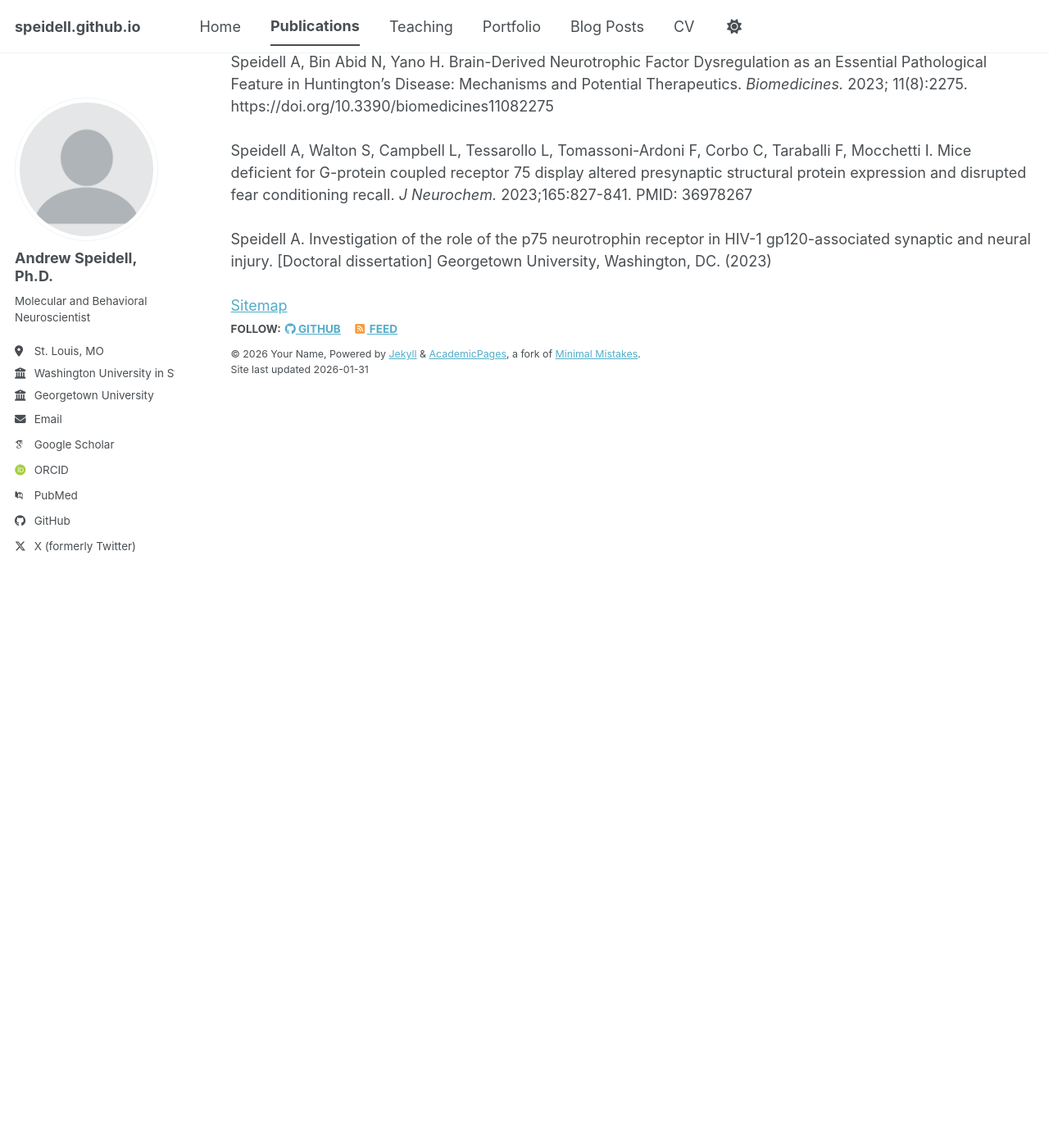
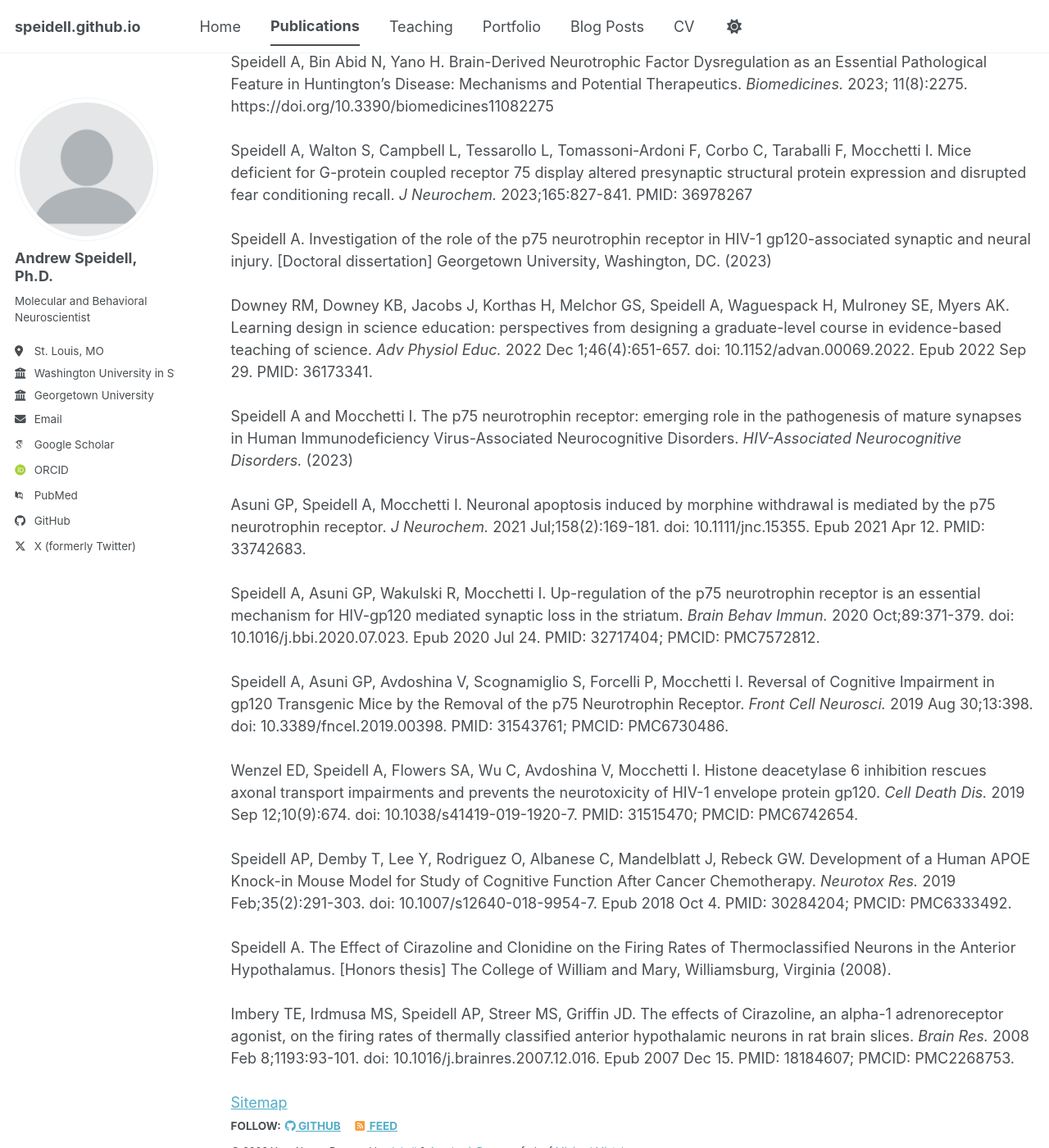
Before and after one commit to Speidell/speidell.github.io, a Jekyll site: the page built from _pages/publications.html, in a window 1280 px wide and 1400 px high, scrolled down 270 px. Shown: the whole window at 82% size. Built offline with Jekyll 4.4.1, drawn with Linux system fonts in a browser that asks for light colours; some web fonts are replaced; a script bundle is joined from its source files by our own code; library files that are not in the unit come from our copies; before the commit the page ends 900 px from its top, so only the background shows below that.

Commit message:
Update publications.html

```diff
--- a/_pages/publications.html
+++ b/_pages/publications.html
@@ -22,6 +22,33 @@ Speidell A, Walton S, Campbell L, Tessarollo L, Tomassoni-Ardoni F, Corbo C, Tar
 Speidell A. Investigation of the role of the p75 neurotrophin receptor in HIV-1 gp120-associated synaptic and neural injury. [Doctoral dissertation] Georgetown University, Washington, DC. (2023)
 <br><br>
 
+Downey RM, Downey KB, Jacobs J, Korthas H, Melchor GS, Speidell A, Waguespack H, Mulroney SE, Myers AK. Learning design in science education: perspectives from designing a graduate-level course in evidence-based teaching of science. <i>Adv Physiol Educ.</i> 2022 Dec 1;46(4):651-657. doi: 10.1152/advan.00069.2022. Epub 2022 Sep 29. PMID: 36173341.
+<br><br>
+
+Speidell A and Mocchetti I. The p75 neurotrophin receptor: emerging role in the pathogenesis of mature synapses in Human Immunodeficiency Virus-Associated Neurocognitive Disorders. <i>HIV-Associated Neurocognitive Disorders.</i> (2023)
+<br><br>
+
+Asuni GP, Speidell A, Mocchetti I. Neuronal apoptosis induced by morphine withdrawal is mediated by the p75 neurotrophin receptor. <i>J Neurochem.</i> 2021 Jul;158(2):169-181. doi: 10.1111/jnc.15355. Epub 2021 Apr 12. PMID: 33742683.
+<br><br>
+
+Speidell A, Asuni GP, Wakulski R, Mocchetti I. Up-regulation of the p75 neurotrophin receptor is an essential mechanism for HIV-gp120 mediated synaptic loss in the striatum. <i>Brain Behav Immun.</i> 2020 Oct;89:371-379. doi: 10.1016/j.bbi.2020.07.023. Epub 2020 Jul 24. PMID: 32717404; PMCID: PMC7572812.
+<br><br>
+
+Speidell A, Asuni GP, Avdoshina V, Scognamiglio S, Forcelli P, Mocchetti I. Reversal of Cognitive Impairment in gp120 Transgenic Mice by the Removal of the p75 Neurotrophin Receptor. <i>Front Cell Neurosci.</i> 2019 Aug 30;13:398. doi: 10.3389/fncel.2019.00398. PMID: 31543761; PMCID: PMC6730486.
+<br><br>
+
+Wenzel ED, Speidell A, Flowers SA, Wu C, Avdoshina V, Mocchetti I. Histone deacetylase 6 inhibition rescues axonal transport impairments and prevents the neurotoxicity of HIV-1 envelope protein gp120. <i>Cell Death Dis.</i> 2019 Sep 12;10(9):674. doi: 10.1038/s41419-019-1920-7. PMID: 31515470; PMCID: PMC6742654.
+<br><br>
+
+Speidell AP, Demby T, Lee Y, Rodriguez O, Albanese C, Mandelblatt J, Rebeck GW. Development of a Human APOE Knock-in Mouse Model for Study of Cognitive Function After Cancer Chemotherapy. <i>Neurotox Res.</i> 2019 Feb;35(2):291-303. doi: 10.1007/s12640-018-9954-7. Epub 2018 Oct 4. PMID: 30284204; PMCID: PMC6333492.
+<br><br>
+
+Speidell A. The Effect of Cirazoline and Clonidine on the Firing Rates of Thermoclassified Neurons in the Anterior Hypothalamus. [Honors thesis] The College of William and Mary, Williamsburg, Virginia (2008).
+<br><br>
+
+Imbery TE, Irdmusa MS, Speidell AP, Streer MS, Griffin JD. The effects of Cirazoline, an alpha-1 adrenoreceptor agonist, on the firing rates of thermally classified anterior hypothalamic neurons in rat brain slices. <i>Brain Res.</i> 2008 Feb 8;1193:93-101. doi: 10.1016/j.brainres.2007.12.016. Epub 2007 Dec 15. PMID: 18184607; PMCID: PMC2268753.
+<br><br>
+
 <!-- New style rendering if publication categories are defined
 {% if site.publication_category %}
   {% for category in site.publication_category  %}
```
